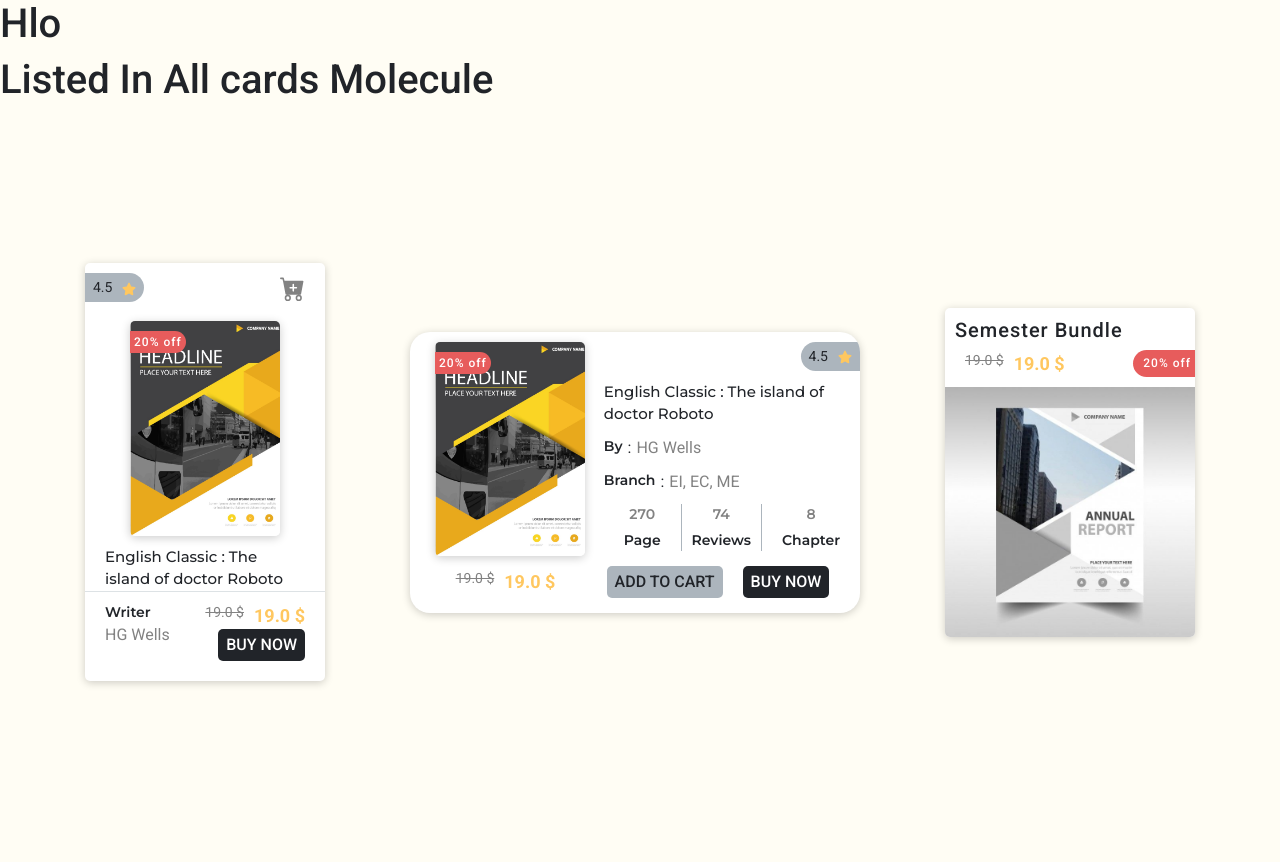
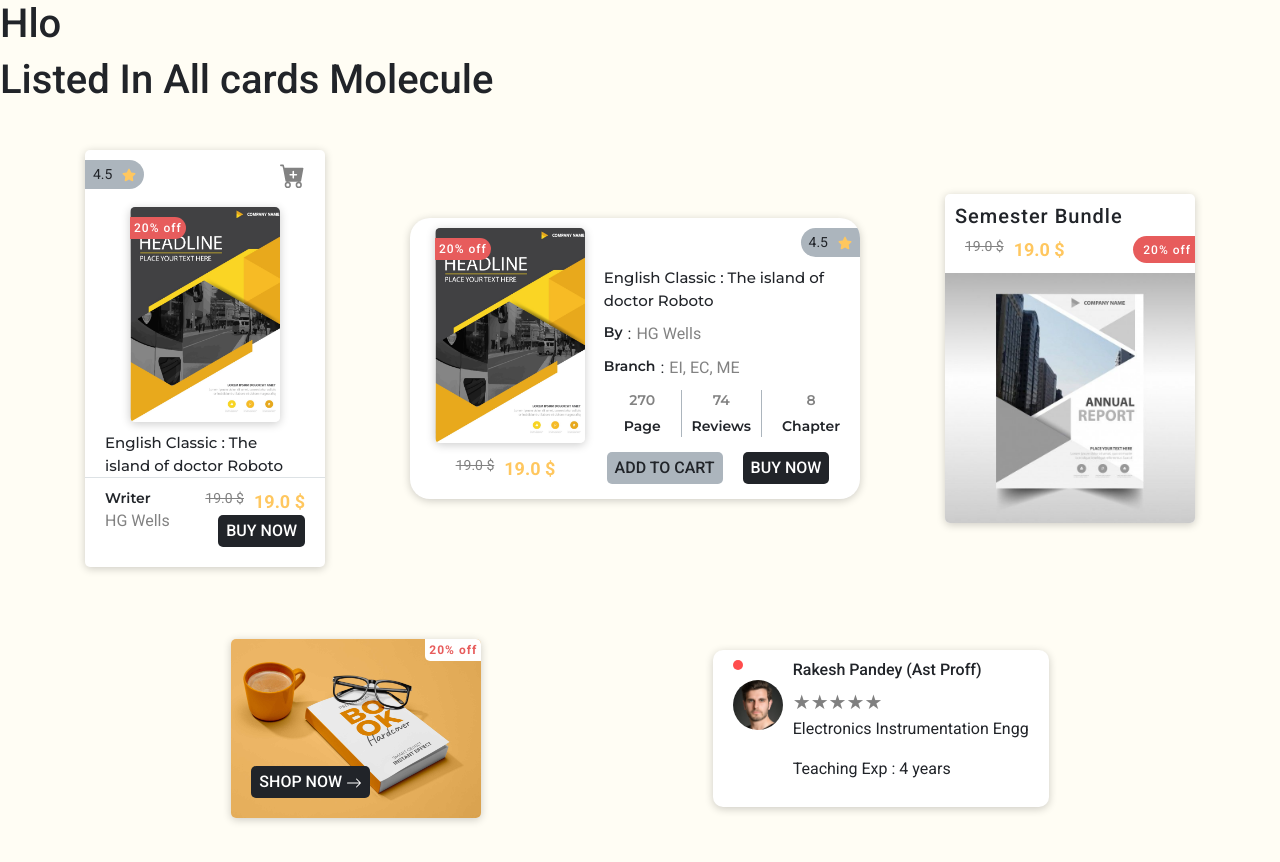
Before and after one commit to Roshan-yadav-evil-genius/AnyMaterial, a React (Create React App) app in the folder Frontend/: page / in a window 1280 px wide. Before the commit the page ends 832 px from the top, so only its background shows below. Built offline with nearby package versions, Linux system fonts and the light colour scheme.

Commit message:
Adding More cards type
TopPicksBundle and Best teacher card added css is pending

```diff
--- a/Frontend/package.json
+++ b/Frontend/package.json
@@ -9,6 +9,7 @@
     "react": "^18.2.0",
     "react-dom": "^18.2.0",
     "react-icons": "^4.8.0",
+    "react-rating-stars-component": "^2.2.0",
     "react-scripts": "5.0.1",
     "web-vitals": "^2.1.4"
   },
--- a/Frontend/src/App.js
+++ b/Frontend/src/App.js
@@ -12,6 +12,5 @@ function App() {
 
 export default App;
 // import logo from './logo.svg';
-{
+
   /* <img src={logo} className="App-logo" alt="logo" /> */
-}
--- /dev/null
+++ b/Frontend/src/Components/BestTeacherCard.css
@@ -0,0 +1,25 @@
+.BestTeacherCard{
+    display: flex;
+    background-color: white;
+    box-shadow: 0px 2px 8px rgba(0, 0, 0, 0.2);
+    padding: 10px 20px;
+    border-radius: 10px;
+    gap: 10px;
+}
+.status{
+    width: 10px;
+    height: 10px;
+    border-radius: 50%;
+}
+.status.online{
+    background-color: #2effab;
+}
+.status.offline{
+    background-color: #ff4d4d;
+}
+.avatar img{
+    width: 50px;
+    height: 50px;
+    border-radius: 50%;
+    margin-top: 10px;
+}
--- /dev/null
+++ b/Frontend/src/Components/BestTeacherCard.js
@@ -0,0 +1,32 @@
+import React from "react";
+import "./BestTeacherCard.css";
+import Avatar from "../images/AnyMaterial (11).jpg";
+import ReactStars from "react-rating-stars-component";
+
+const BestTeacherCard = () => {
+  return (
+    <div className="BestTeacherCard">
+      <div className="avatarstatus">
+        <div className="status offline"></div>
+        <div className="avatar">
+          <img
+            src={Avatar}
+            alt=""
+          />
+        </div>
+      </div>
+      <div className="details">
+        <h6>Rakesh Pandey (Ast Proff)</h6>
+        <ReactStars
+          count={5}
+          size={20}
+          activeColor="#ffd700"
+        />
+        <p className="branch">Electronics Instrumentation Engg</p>
+        <p className="experience">Teaching Exp : <span className="experience">4 years</span></p>
+      </div>
+    </div>
+  );
+};
+
+export default BestTeacherCard;
--- a/Frontend/src/Components/Books.css
+++ b/Frontend/src/Components/Books.css
@@ -30,6 +30,17 @@
   font-size: 12px;
   font-weight: 500;
   color: #ffffff;
+  letter-spacing: 1px;
+  display: flex;
+  justify-content: center;
+  align-items: center;
+}
+.discountRevert {
+  background: #ffffff;
+  padding: 2px 4px;
+  font-size: 12px;
+  font-weight: 500;
+  color: #e75c5c;
   letter-spacing: 1px;
   display: flex;
   justify-content: center;
--- /dev/null
+++ b/Frontend/src/Components/TopPicksBundle.css
@@ -0,0 +1,20 @@
+.TopPicksBundle{
+    width: 250px;
+    position: relative;
+
+}
+.TopPicksBundle img{
+    width: 100%;
+}
+.TopPicksBundle .discountRevert{
+    position: absolute;
+    top: 0;
+    right: 0;
+   border-bottom-left-radius: 5px;
+   font-weight: bold;
+}
+.TopPicksBundle button{
+    position: absolute;
+    bottom: 20px;
+    left: 20px;
+}
--- /dev/null
+++ b/Frontend/src/Components/TopPicksBundle.js
@@ -0,0 +1,16 @@
+import React from 'react'
+import "./TopPicksBundle.css"
+import Thumbnail from "../images/AnyMaterial (8).jpg"
+import {BsArrowRight} from "react-icons/bs"
+
+const TopPicksBundle = () => {
+  return (
+    <div className='TopPicksBundle Notes'>
+        <img src={Thumbnail} alt="" />
+        <div className="discountRevert">20% off</div>
+        <button className="buyNow">Shop Now <BsArrowRight/></button>
+    </div>
+  )
+}
+
+export default TopPicksBundle
--- a/Frontend/src/Pages/allCards.css
+++ b/Frontend/src/Pages/allCards.css
@@ -3,4 +3,8 @@
     justify-content: space-evenly;
     align-items: center;
     height: 90vh;
+    flex-wrap: wrap;
+    gap: 20px;
+    margin:20px;
+
 }
--- a/Frontend/src/Pages/allCards.js
+++ b/Frontend/src/Pages/allCards.js
@@ -1,20 +1,24 @@
-import React from 'react'
-import VerticalBook from '../Components/VerticalBook'
-import HorizontalBook from '../Components/HorizontalBook'
-import  "./allCards.css"
-import BundlePack from '../Components/BundlePack'
+import React from "react";
+import "./allCards.css";
+import VerticalBook from "../Components/VerticalBook";
+import HorizontalBook from "../Components/HorizontalBook";
+import BundlePack from "../Components/BundlePack";
+import TopPicksBundle from "../Components/TopPicksBundle";
+import BestTeacherCard from "../Components/BestTeacherCard";
 
 const AllCards = () => {
   return (
-    <div>
-    <h1>Listed In All cards Molecule</h1>
-    <div className="vclist">
-        <VerticalBook/>
-        <HorizontalBook/>
-        <BundlePack/>
+    <div className="CompViewcard">
+      <h1>Listed In All cards Molecule</h1>
+      <div className="vclist">
+        <VerticalBook />
+        <HorizontalBook />
+        <BundlePack />
+        <TopPicksBundle />
+        <BestTeacherCard />
+      </div>
     </div>
-    </div>
-  )
-}
+  );
+};
 
-export default AllCards
+export default AllCards;
```
Also changed, not shown: 1 other file (tests, documents, lock files or other folders).
